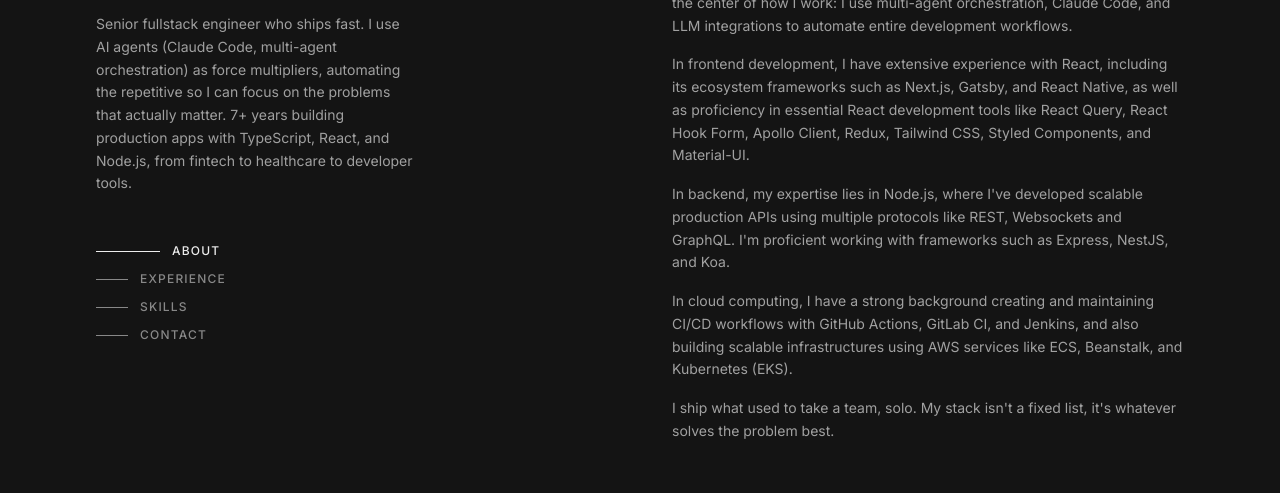
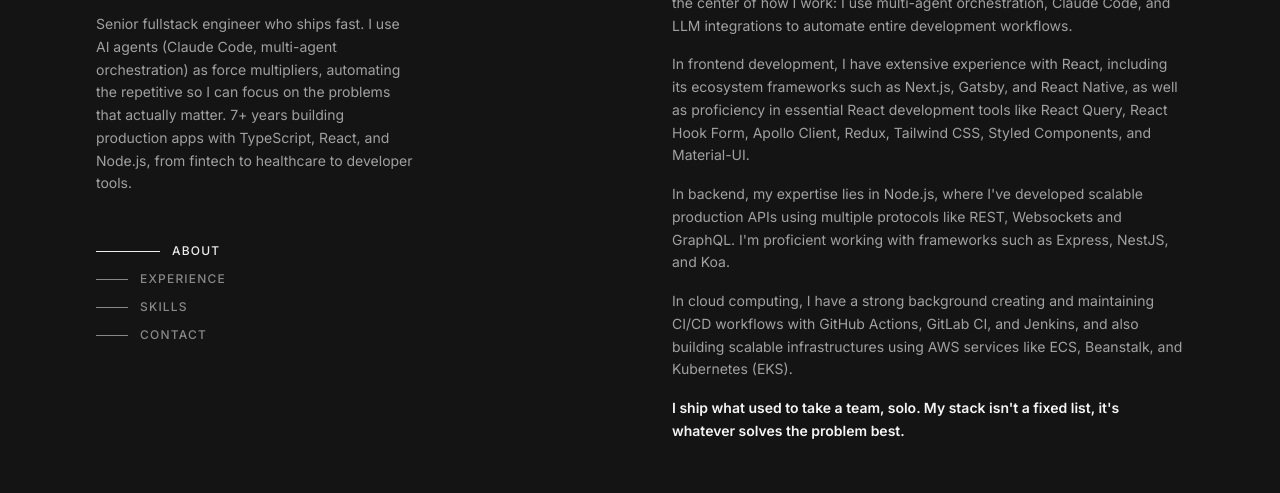
Before and after one commit to peraltafederico/portfolio, an Astro site: page / in a window 1280 px wide. Shown: the part 187-680 px from the top of the page. Built offline with nearby package versions, Linux system fonts and the light colour scheme; Astro itself is replaced by a stand-in of ours.

Commit message:
polish: bold + light color on closing statement in About

```diff
--- a/src/components/About.astro
+++ b/src/components/About.astro
@@ -18,7 +18,7 @@
       In cloud computing, I have a strong background creating and maintaining CI/CD workflows with GitHub Actions, GitLab CI, and Jenkins, and also building scalable infrastructures using AWS services like ECS, Beanstalk, and Kubernetes (EKS).
     </p>
     <p>
-      I ship what used to take a team, solo. My stack isn't a fixed list, it's whatever solves the problem best.
+      <strong class="font-semibold text-neutral-900 dark:text-neutral-100">I ship what used to take a team, solo. My stack isn't a fixed list, it's whatever solves the problem best.</strong>
     </p>
   </div>
 </section>
```
